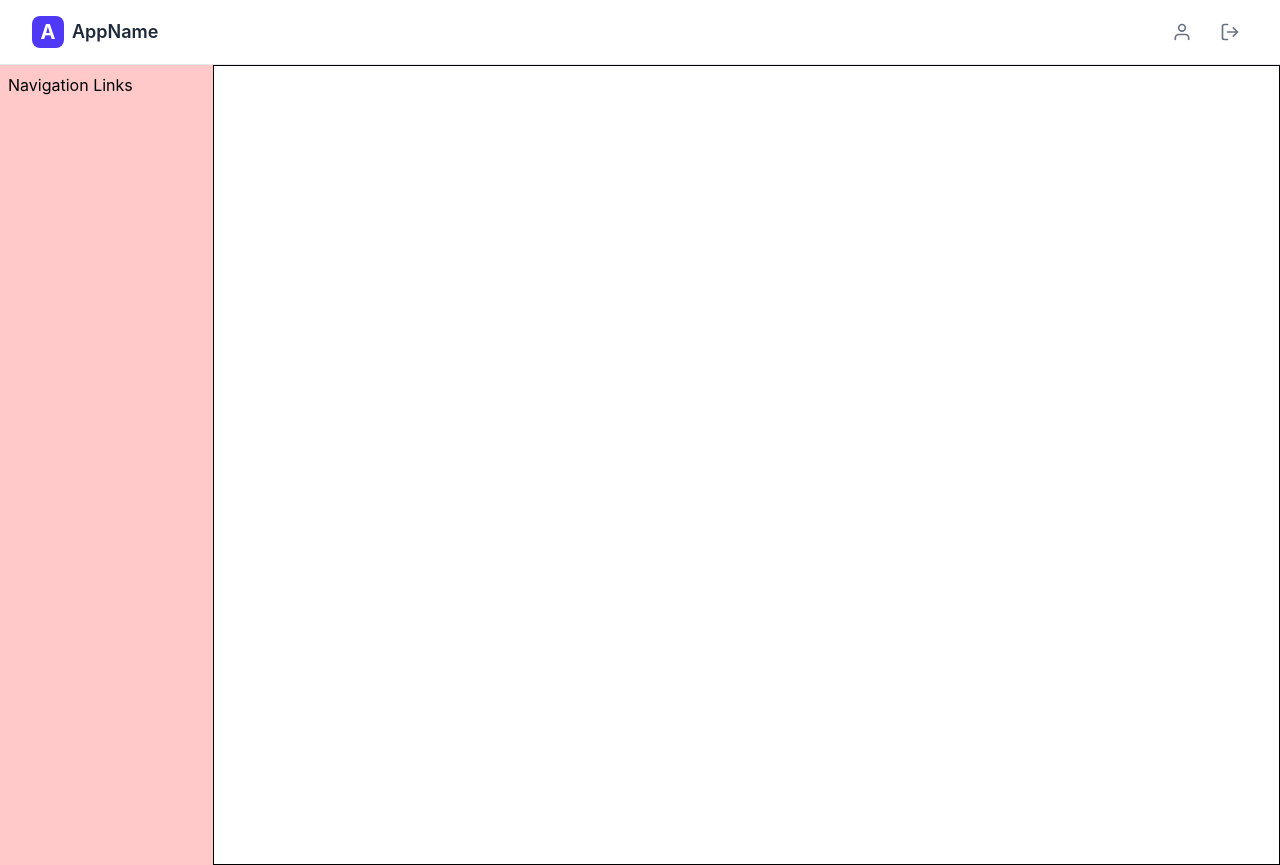
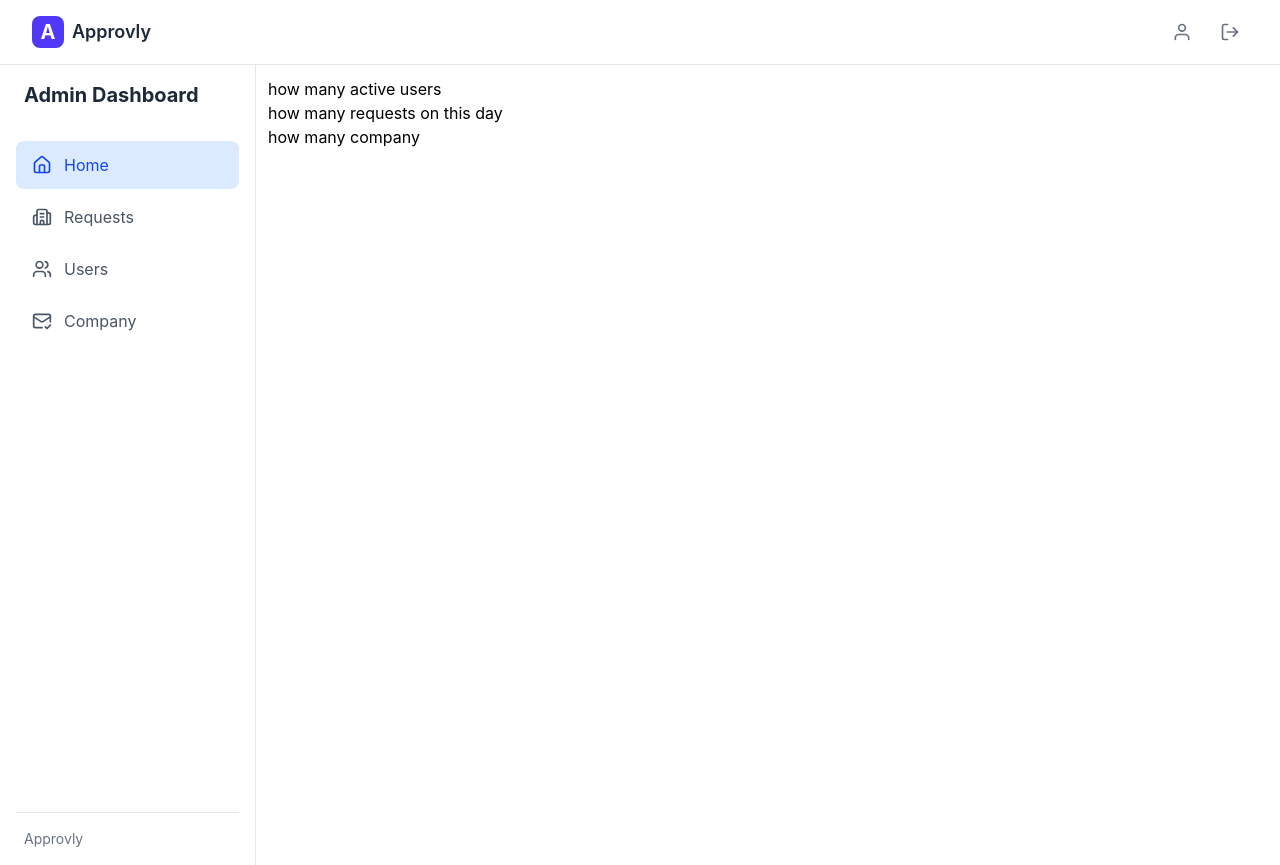
Before and after one commit to ashura2002/Workflow-Approval-FRONTEND, a React (Vite) app: page /admin-homepage in a window 1280 px wide. Built offline with nearby package versions, Linux system fonts and the light colour scheme.

Commit message:
added boiler admin pages

```diff
--- a/package.json
+++ b/package.json
@@ -11,6 +11,8 @@
   },
   "dependencies": {
     "@tailwindcss/vite": "^4.2.1",
+    "axios": "^1.13.6",
+    "lucide-react": "^0.577.0",
     "react": "^19.2.0",
     "react-dom": "^19.2.0",
     "react-icons": "^5.6.0",
--- a/src/App.tsx
+++ b/src/App.tsx
@@ -1,9 +1,13 @@
 import React from "react";
 import Header from "./components/Header";
-import { Sidebar } from "./components/Sidebar";
 import { Route, Routes, useLocation } from "react-router-dom";
 import { LoginPage } from "./pages/LoginPage";
 import { RegisterPage } from "./pages/RegisterPage";
+import { AdminHomepage } from "./pages/admin/adminHomepage";
+import Sidebar from "./components/Sidebar";
+import { AdminRequests } from "./pages/admin/adminRequests";
+import { AdminUsermanagement } from "./pages/admin/adminUsermanagement";
+import { AdminCompany } from "./pages/admin/adminCompany";
 
 const App: React.FC = () => {
   const location = useLocation();
@@ -20,16 +24,24 @@
 
       <div className="flex h-screen">
         {!isHomePage && (
-          <aside className="w-64 bg-red-200">
+          <aside className="w-64">
             <Sidebar />
           </aside>
         )}
 
-        <main className="overflow-y-auto border w-full">
+        <main className="overflow-y-auto w-full p-3">
           <div>
             <Routes>
               <Route path="/" element={<LoginPage />} />
               <Route path="/register" element={<RegisterPage />} />
+
+              <Route path="/admin-homepage" element={<AdminHomepage />} />
+              <Route path="/admin-requests" element={<AdminRequests />} />
+              <Route path="/admin-company" element={<AdminCompany />} />
+              <Route
+                path="/admin-user-management"
+                element={<AdminUsermanagement />}
+              />
             </Routes>
           </div>
         </main>
--- a/src/components/Header.tsx
+++ b/src/components/Header.tsx
@@ -13,7 +13,7 @@
                 <span className="text-white font-bold text-xl">A</span>
               </div>
               <span className="text-gray-800 font-semibold text-lg hidden sm:block">
-                AppName
+                Approvly
               </span>
             </a>
           </div>
--- a/src/components/Sidebar.tsx
+++ b/src/components/Sidebar.tsx
@@ -1,5 +1,38 @@
-import React from "react";
+import { NavLink } from "react-router-dom";
+import { adminNavLinks } from "../utils/navlinks";
 
-export const Sidebar: React.FC = () => {
-  return <div className=" p-2 h-screen">Navigation Links</div>;
+const Sidebar = () => {
+  return (
+    <aside className="w-64 h-screen bg-white text-gray-800 flex flex-col p-4 border-r border-gray-200">
+      <div className="mb-8 px-2">
+        {/* if admin role then admin dashboard if hr then hr dashboard */}
+        <h1 className="text-xl font-bold">Admin Dashboard</h1>
+      </div>
+
+      <nav className="flex-1 space-y-1">
+        {adminNavLinks.map((item) => (
+          <NavLink
+            key={item.linkName}
+            to={item.path}
+            className={({ isActive }) =>
+              `flex items-center gap-3 px-4 py-3 rounded-lg transition-colors ${
+                isActive
+                  ? "bg-blue-100 text-blue-700"
+                  : "text-gray-600 hover:bg-gray-100 hover:text-gray-900"
+              }`
+            }
+          >
+            <item.icon size={20} />
+            <span>{item.linkName}</span>
+          </NavLink>
+        ))}
+      </nav>
+
+      <div className="px-2 pt-4 border-t border-gray-200">
+        <p className="text-sm text-gray-500">Approvly</p>
+      </div>
+    </aside>
+  );
 };
+
+export default Sidebar;
--- /dev/null
+++ b/src/pages/admin/adminCompany.tsx
@@ -0,0 +1,5 @@
+import React from "react";
+
+export const AdminCompany: React.FC = () => {
+  return <div>adminCompany</div>;
+};
--- /dev/null
+++ b/src/pages/admin/adminHomepage.tsx
@@ -0,0 +1,13 @@
+import React from "react";
+
+export const AdminHomepage: React.FC = () => {
+  return (
+    <div>
+      how many active users
+      <br />
+      how many requests on this day
+      <br />
+      how many company
+    </div>
+  );
+};
--- /dev/null
+++ b/src/pages/admin/adminRequests.tsx
@@ -0,0 +1,5 @@
+import React from "react";
+
+export const AdminRequests: React.FC = () => {
+  return <div>adminRequests</div>;
+};
--- /dev/null
+++ b/src/pages/admin/adminUsermanagement.tsx
@@ -0,0 +1,5 @@
+import React from "react";
+
+export const AdminUsermanagement: React.FC = () => {
+  return <div>AdminUsermanagement</div>;
+};
```
Also changed, not shown: src/utils/navlinks.ts (+10 -0 lines), 1 other file (tests, documents, lock files or other folders).
